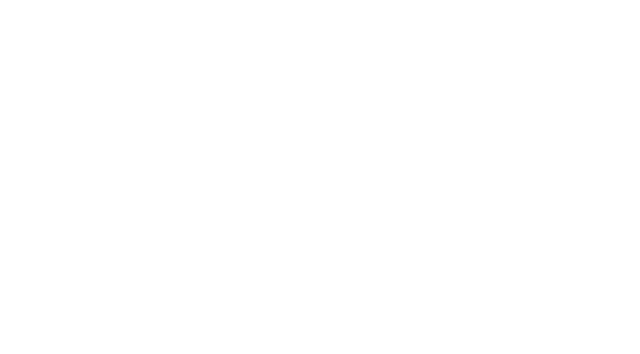
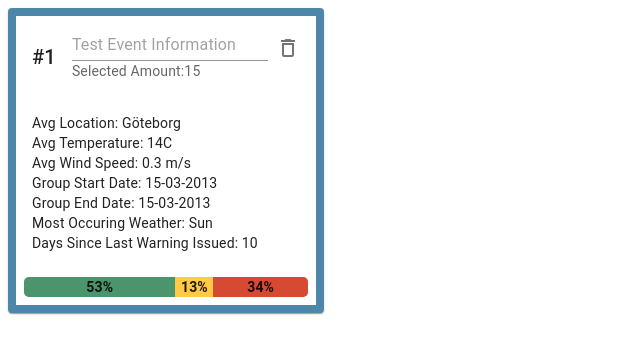
Before and after one commit to v-imark/AI4CA, a React (Vite) app: page / in a window 1280 px wide. Shown: the top 354 px of the page, without its empty margins (0-640 px from the left). Built offline with nearby package versions, Linux system fonts and the light colour scheme.

Commit message:
Added a base implementation of the postit with hardcoced values

```diff
--- a/package.json
+++ b/package.json
@@ -11,6 +11,7 @@
   "dependencies": {
     "@emotion/react": "^11.10.6",
     "@emotion/styled": "^11.10.6",
+    "@mui/icons-material": "^5.11.11",
     "@mui/material": "^5.11.14",
     "react": "^18.2.0",
     "react-dom": "^18.2.0"
--- a/src/App.tsx
+++ b/src/App.tsx
@@ -1,13 +1,16 @@
 import { Box, ThemeProvider } from "@mui/material";
 import { theme } from "./theme";
 import { useState } from "react";
+import Postit from "./Postit";
 
 function App() {
   return (
     <ThemeProvider theme={theme}>
+      <Postit events={[]}></Postit>
       <Box
         sx={{ backgroundColor: "primary", width: "100%", height: "100%" }}
       ></Box>
+
     </ThemeProvider>
   );
 }
--- /dev/null
+++ b/src/Postit.tsx
@@ -0,0 +1,126 @@
+import { Box } from "@mui/system"
+import {theme} from "./theme"
+import { Event } from "./enums";
+import { Button, Card, CardActions, CardContent, CardHeader, Grid, IconButton, LinearProgress, TextField, Typography } from "@mui/material";
+import Delete, { DeleteOutlined } from '@mui/icons-material';
+
+type PostitProps = {events: Event[], MapLoc?: String}
+
+const testEvent: Event = {
+    time: "15-03-2013",
+    location: "Goteborg",
+    tweetText: "This is an example text of what could be in a tweet.",
+    tweetImage: "Bild",
+    severity: 0.6,
+};
+
+
+function Postit(props: PostitProps){
+    // One Test event:
+    var time = testEvent.time;
+    var loc = testEvent.location;
+    var text = testEvent.tweetText;
+    var img = testEvent.tweetImage;
+    var severity = testEvent.severity;
+
+    // Group Information:
+    // TODO: Calculates these depending of the Event array
+    var selectedAmount = 15;
+    var avgLoc = "Göteborg";
+    var avgTemp = "14C";
+    var avgWindSpeed = 0.3;
+    var startDate = time;
+    var endDate = time;
+    var avgWeather = "Sun";
+    var daysSinceLastWarning = 10;
+
+    var nGreenSeverity = 8;
+    var nYellowSeverity = 2;
+    var nRedSeverity = 5;
+
+    // Fetch this variable:
+    var currentPostitNumber = 0;
+return (
+    <Card sx={{ maxWidth: 300 , margin: 1, border: "8px solid #4C86A8"}} >
+        <CardHeader
+        avatar={
+            <Typography variant="h6" component="div">
+            #{currentPostitNumber + 1}
+            </Typography>
+        }
+        action={
+          <IconButton aria-label="settings">
+            <DeleteOutlined />
+          </IconButton>
+        }
+        title={<TextField
+            hiddenLabel
+            fullWidth
+            variant="standard"
+            id="filled-hidden-label-small"
+            placeholder="Test Event Information"
+            size="small"
+            />}
+        subheader={"Selected Amount:" + selectedAmount}
+      />
+      <CardContent>
+
+        <Typography variant="body2">
+          Avg Location: {avgLoc}
+        </Typography>
+
+        <Typography variant="body2">
+          Avg Temperature: {avgTemp}
+        </Typography>
+
+        <Typography variant="body2">
+          Avg Wind Speed: {avgWindSpeed} m/s
+        </Typography>
+
+        <Typography variant="body2">
+          Group Start Date: {startDate}
+        </Typography>
+
+        <Typography variant="body2">
+          Group End Date: {endDate}
+        </Typography>
+
+        <Typography variant="body2">
+          Most Occuring Weather: {avgWeather}
+        </Typography>
+
+        <Typography variant="body2">
+          Days Since Last Warning Issued: {daysSinceLastWarning}
+        </Typography>
+
+      </CardContent>
+
+      <Grid container spacing={0} sx={{padding: 1}}>
+
+        <Grid item xs={12*(nGreenSeverity/selectedAmount)}>
+
+            <LinearProgress variant="determinate" value={100} color="success" sx={{height: 20, borderBottomLeftRadius: 5, borderTopLeftRadius: 5}} />
+            <Typography variant="body2" align="center" position={"relative"} marginTop={-2.5} zIndex={1} sx={{fontWeight: "bold"}}>
+            {Math.round((nGreenSeverity/selectedAmount)*100) + "%"}
+            </Typography>
+        </Grid>
+        <Grid item xs={12*(nYellowSeverity/selectedAmount)}>
+            <LinearProgress variant="determinate" value={100} color="warning" sx={{height: 20}}/>
+            <Typography variant="body2" align="center" position={"relative"} marginTop={-2.5} zIndex={1} sx={{fontWeight: "bold"}}>
+            {Math.round((nYellowSeverity/selectedAmount)*100) + "%"}
+            </Typography>
+        </Grid>
+        <Grid item xs={12*(nRedSeverity/selectedAmount)}>
+            <LinearProgress variant="determinate" value={100} color="error" sx={{height: 20, borderBottomRightRadius: 5, borderTopRightRadius: 5}}/>
+            <Typography variant="body2" align="center" position={"relative"} marginTop={-2.5} zIndex={1} sx={{fontWeight: "bold"}}>
+            {100 - Math.round((nYellowSeverity/selectedAmount)*100) - Math.round((nGreenSeverity/selectedAmount)*100) + "%"}
+            </Typography>
+        </Grid>
+
+      </Grid>
+
+    </Card>
+    );
+}
+
+export default Postit
--- /dev/null
+++ b/src/enums.ts
@@ -0,0 +1,13 @@
+export interface Event {
+    time: String,
+    location: String,
+    tweetText: String,
+    tweetImage: String,
+    severity: number,
+}
+
+export interface DataSelection {
+    type: String,
+    selection: Event[],
+    closesWarning: String,
+}
```
Also changed, not shown: 1 other file (tests, documents, lock files or other folders).
